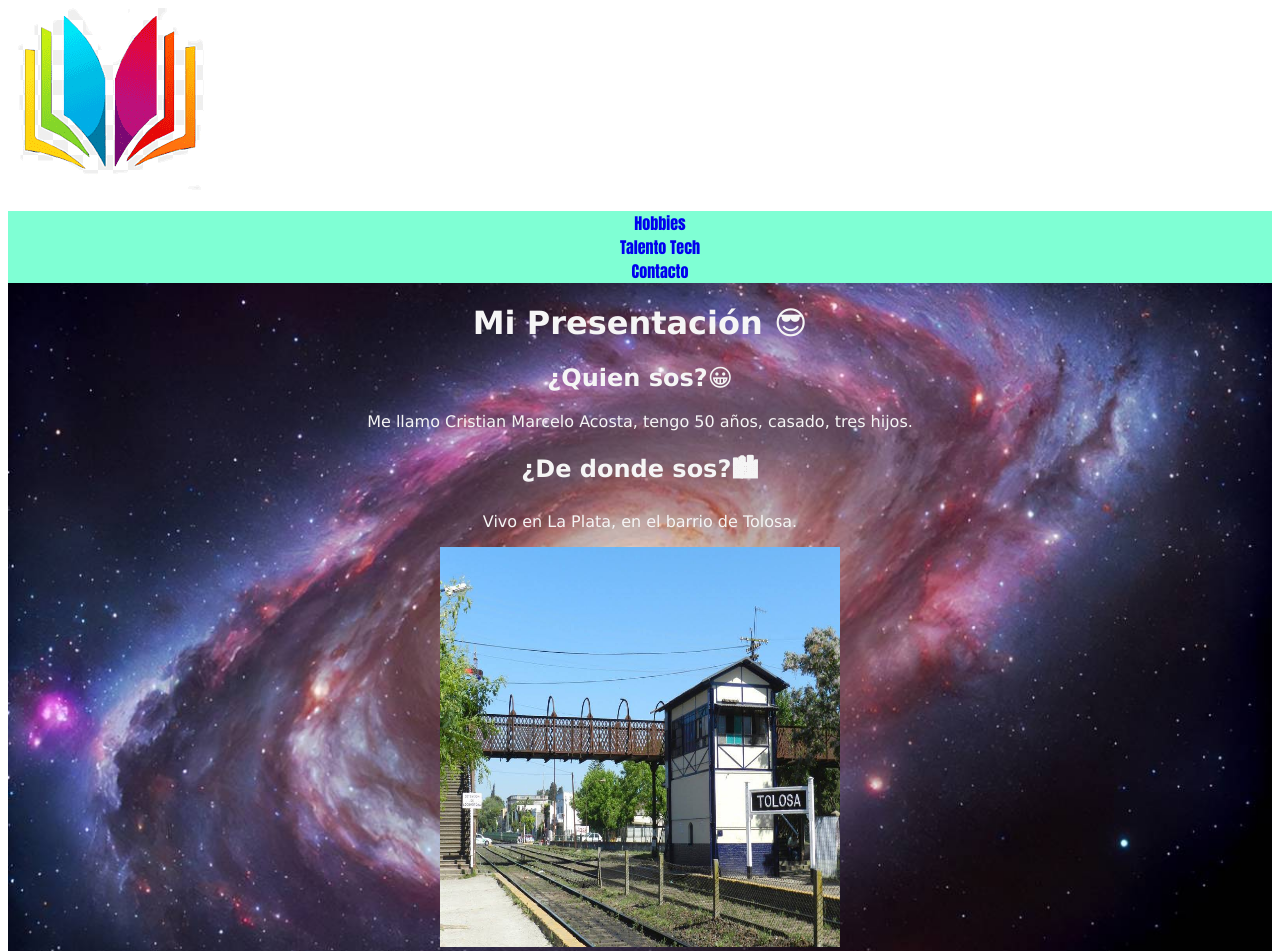
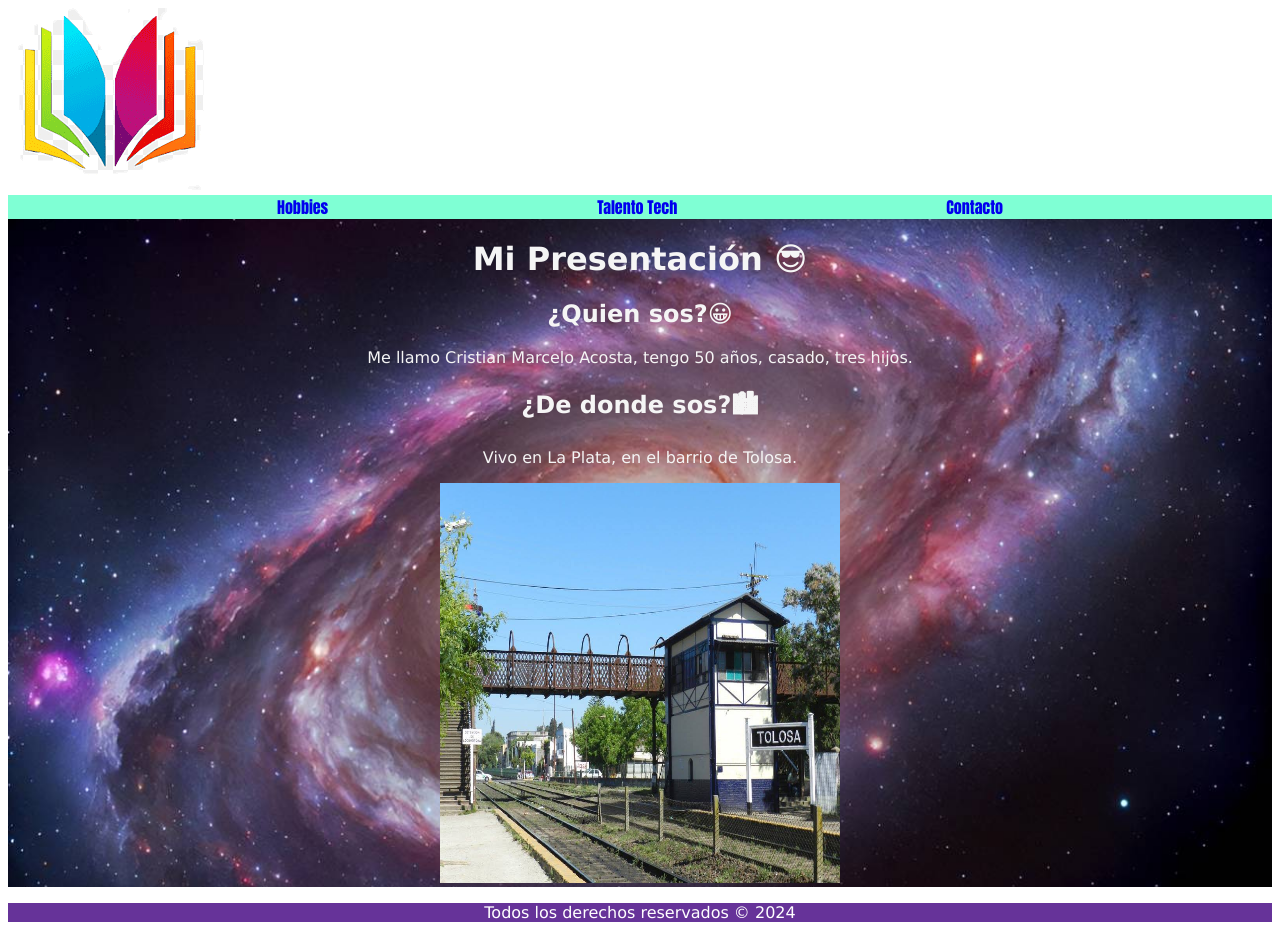
Before and after one commit to cmacosta1974/TalentoTech, a plain HTML site: page index.html in a window 1280 px wide. Shown: the top 951 px of the page. Drawn offline with Linux system fonts and the light colour scheme.

Commit message:
subida mil

```diff
--- a/estilos/styles.css
+++ b/estilos/styles.css
@@ -11,10 +11,16 @@ footer {
 }
 
 nav {
-    text-align: center;
     background-color: aquamarine;
     color: black;
     font-family: Impact, Haettenschweiler, 'Arial Narrow Bold', sans-serif;
+    display: flex;
+    flex-direction: row;
+    justify-content: space-evenly;
+    flex-wrap: wrap;
+
+
+
 }
 
 ul {
@@ -37,3 +43,10 @@ main {
     background-size: cover;
 
 }
+/*.menu {
+    display: flex;
+    flex-direction: row;
+    justify-content: center;
+    align-items: flex-start;
+    flex-wrap: wrap;
+}*/
--- a/index.html
+++ b/index.html
@@ -9,13 +9,13 @@
 <body>
     <header><img src="imagenes/png-transparent-libros.png" alt="logo libros"></header>
     <main>
-    <nav>
+    <nav class="menu">
 
-        <ul>
-            <li><a href="hobbies.html">Hobbies</a></li>
-            <li><a href="talento.html">Talento Tech</a></li>
-            <li><a href="contacto.html">Contacto</a></li>
-        </ul>
+
+            <div class="menuHobbies"><a href="hobbies.html">Hobbies</a></div>
+            <div class="menuTalento"><a href="talento.html">Talento Tech</a></div>
+            <div class="menuContacto"><a href="contacto.html">Contacto</a></div>
+
 
     </nav>
     <h1>Mi Presentación 😎</h1>
```
